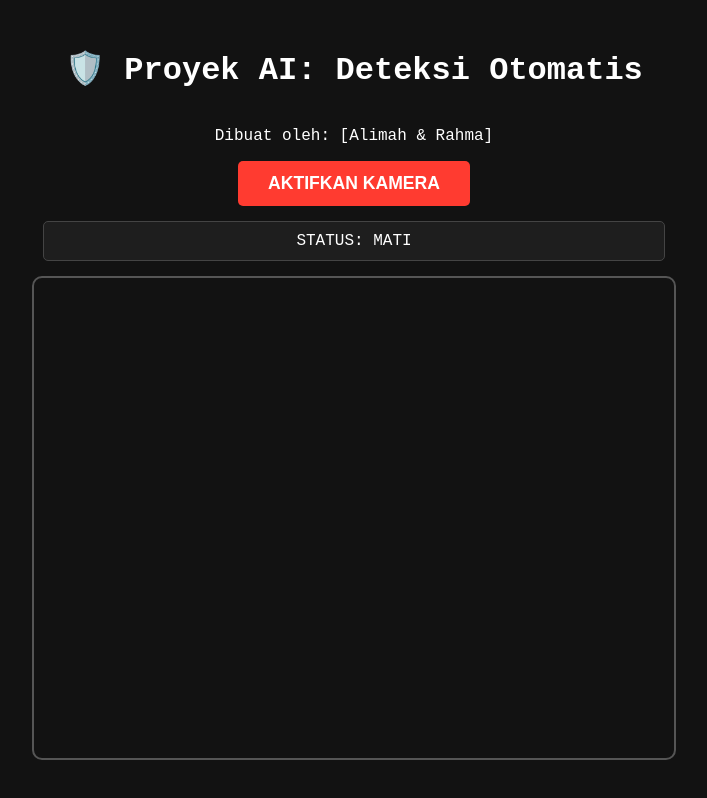
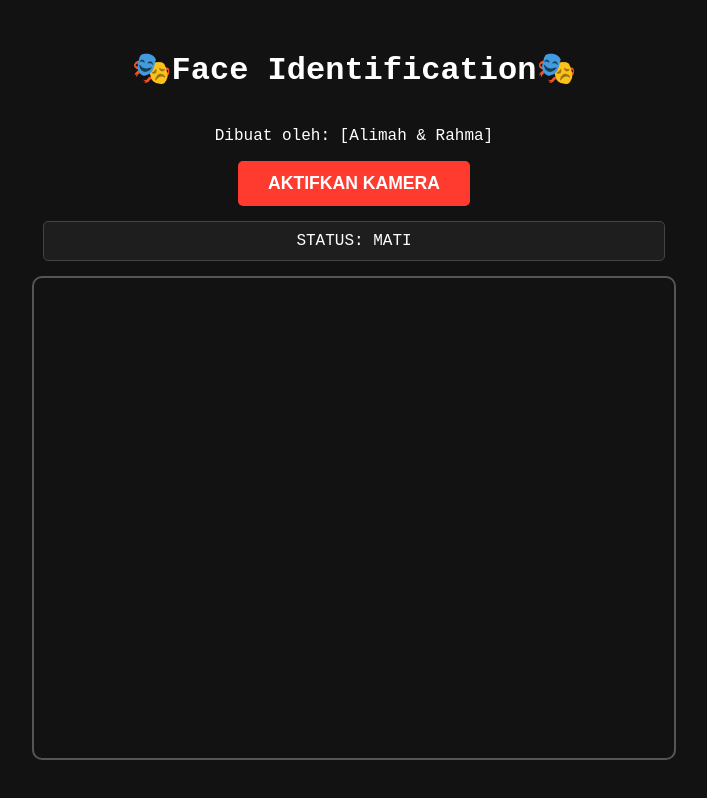
Before and after one commit to alimahhhhh1128-droid/Face_Identification, a plain HTML site: page index.html in a window 1280 px wide. Shown: the whole page, without its empty margins (286-993 px from the left). Drawn offline with Linux system fonts and the light colour scheme.

Commit message:
Update index.html

```diff
--- a/index.html
+++ b/index.html
@@ -21,7 +21,7 @@
 <body>
 
     <!-- GANTI BAGIAN INI dengan judul proyek kalian -->
-    <h1>🛡️ Proyek AI: Deteksi Otomatis</h1>
+    <h1>🎭Face Identification🎭</h1>
     <p>Dibuat oleh: [Alimah & Rahma]</p>
 
     <button id="btn-init" class="btn-start">AKTIFKAN KAMERA</button>
```
